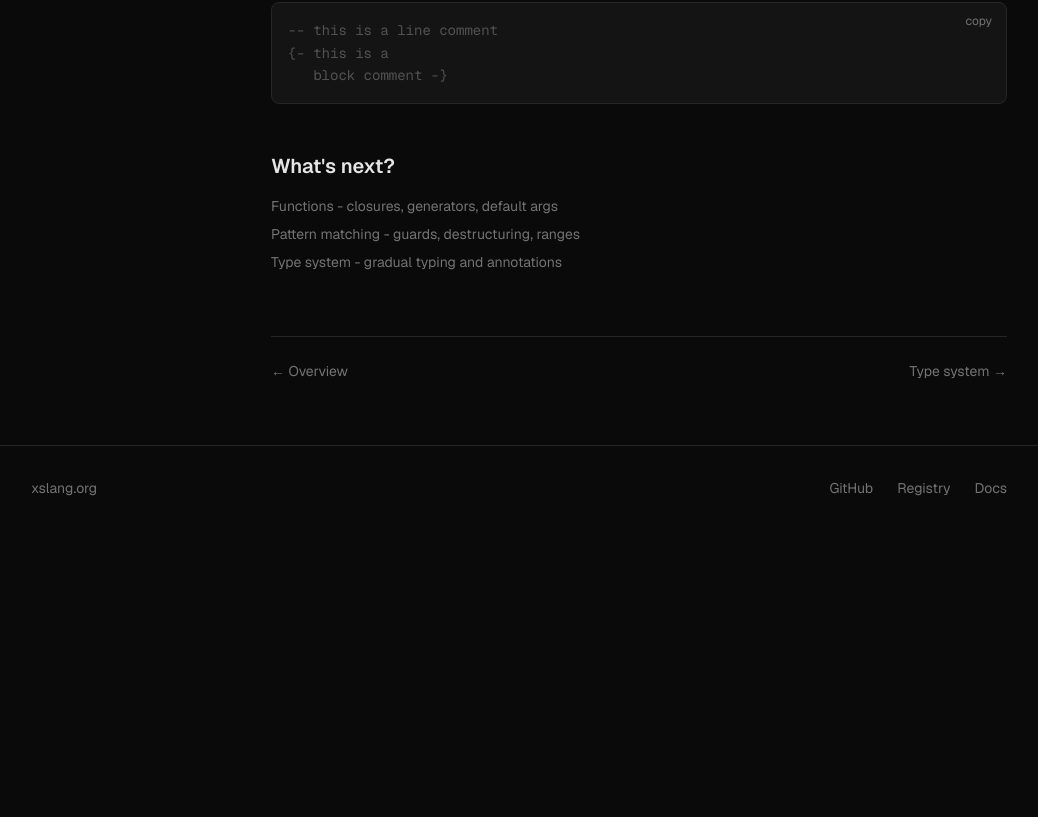
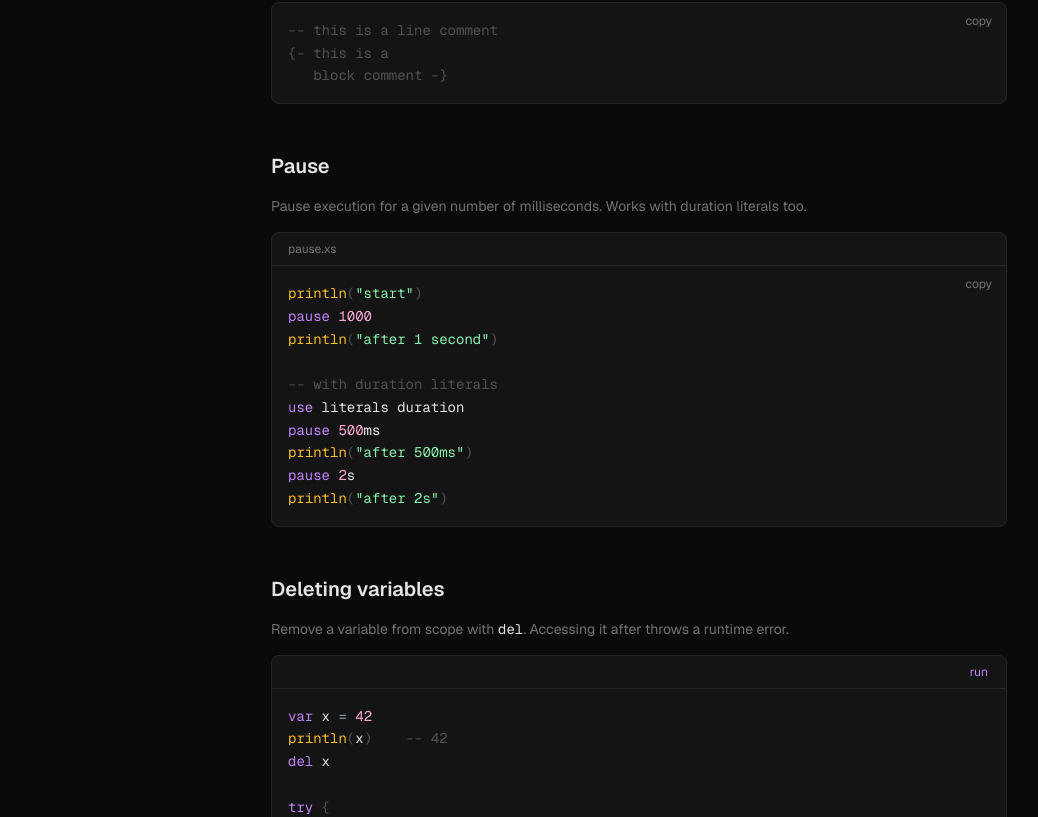
Before and after one commit to xs-lang0/xslang.org, a Next.js app: page /docs/getting-started in a window 1280 px wide. Shown: the part 3643-4460 px from the top of the page, without its empty margins (121-1159 px from the left). Before the commit the page ends 4173 px from the top, so only its background shows below. Built offline with nearby package versions, Linux system fonts and the light colour scheme.

Commit message:
document pause and del, add keywords to highlighter, restore nested comprehension example

```diff
--- a/src/app/docs/getting-started/page.tsx
+++ b/src/app/docs/getting-started/page.tsx
@@ -160,6 +160,42 @@ panic("fatal: invariant violated")`}
    block comment -}`}
       />
 
+      <h2 className="mb-4 mt-12 text-xl font-semibold">Pause</h2>
+      <p className="mb-4 text-sm text-muted">
+        Pause execution for a given number of milliseconds. Works with duration literals too.
+      </p>
+      <CodeBlock
+        filename="pause.xs"
+        code={`println("start")
+pause 1000
+println("after 1 second")
+
+-- with duration literals
+use literals duration
+pause 500ms
+println("after 500ms")
+pause 2s
+println("after 2s")`}
+      />
+
+      <h2 className="mb-4 mt-12 text-xl font-semibold">Deleting variables</h2>
+      <p className="mb-4 text-sm text-muted">
+        Remove a variable from scope with <code className="text-foreground">del</code>. Accessing it after throws a runtime error.
+      </p>
+      <CodeBlock
+        runnable
+        filename="del.xs"
+        code={`var x = 42
+println(x)    -- 42
+del x
+
+try {
+  println(x)
+} catch e {
+  println("x was deleted")
+}`}
+      />
+
       <h2 className="mb-4 mt-12 text-xl font-semibold">What&apos;s next?</h2>
       <div className="flex flex-col gap-2 text-sm">
         <Link href="/docs/functions" className="text-muted transition-colors hover:text-foreground">
--- a/src/app/examples/page.tsx
+++ b/src/app/examples/page.tsx
@@ -152,10 +152,9 @@ println(evens)    -- [0, 2, 4, 6, 8, 10, 12, 14, 16, 18]
 let sq = #{x: x * x for x in [1, 2, 3, 4, 5]}
 println(sq)       -- {1: 1, 2: 4, 3: 9, 4: 16, 5: 25}
 
--- flatten and transform
-let names = ["alice", "bob", "carol"]
-let upper = [n.upper() for n in names]
-println(upper)`,
+-- nested comprehension
+let pairs = [(x, y) for x in 0..3 for y in 0..3 if x != y]
+println(pairs)`,
   },
   {
     title: "Inline C",
--- a/src/components/code-block.tsx
+++ b/src/components/code-block.tsx
@@ -8,6 +8,7 @@ const KEYWORDS = new Set([
   "pub", "type", "true", "false", "null", "self", "super", "module",
   "actor", "nursery", "try", "catch", "finally", "throw", "defer",
   "tag", "not", "and", "or", "is", "as", "inline", "unsafe", "static",
+  "pause", "del",
 ]);
 
 const TYPES = new Set([
```
